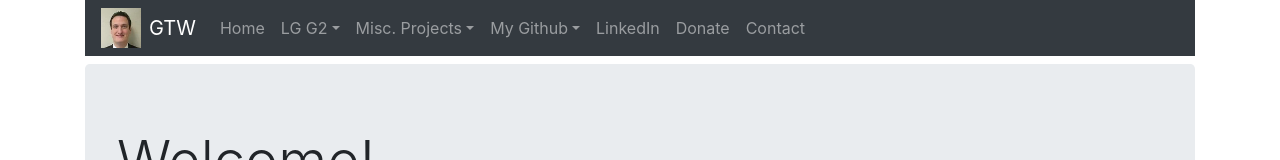
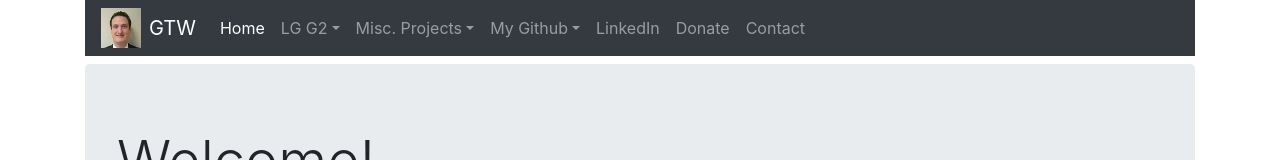
Before and after one commit to gregtwallace/gregtwallace.com, a Next.js app: page / in a window 1280 px wide. Shown: the top 160 px of the page. Built offline with nearby package versions, Linux system fonts and the light colour scheme.

Commit message:
Add active page logic

```diff
--- a/components/UI/Navbar/NavbarContent/NavDropdown/NavDropItem.js
+++ b/components/UI/Navbar/NavbarContent/NavDropdown/NavDropItem.js
@@ -1,9 +1,16 @@
 import Link from 'next/link';
+import { useRouter } from 'next/router';
 
 const NavDropItem = (props) => {
+  const router = useRouter();
+  const isActive = router.pathname === props.href;
+
   return (
     <Link href={props.href}>
-      <a className='dropdown-item' target={props.target}>
+      <a
+        className={`dropdown-item ${isActive ? 'active' : ''}`}
+        target={props.target}
+      >
         {props.children}
       </a>
     </Link>
--- a/components/UI/Navbar/NavbarContent/NavDropdown/NavDropdown.js
+++ b/components/UI/Navbar/NavbarContent/NavDropdown/NavDropdown.js
@@ -1,8 +1,13 @@
+import { useRouter } from 'next/router';
+
 const NavDropdown = (props) => {
+  const router = useRouter();
+  const isActive = router.pathname.startsWith(props.hrefParent);
+
   return (
     <li className='nav-item dropdown'>
       <a
-        className='nav-link dropdown-toggle'
+        className={`nav-link dropdown-toggle ${isActive ? 'active' : ''}`}
         href='#'
         role='button'
         data-toggle='dropdown'
--- a/components/UI/Navbar/NavbarContent/NavItem.js
+++ b/components/UI/Navbar/NavbarContent/NavItem.js
@@ -1,14 +1,21 @@
 import Link from 'next/link';
+import { useRouter } from 'next/router';
 
 const NavItem = (props) => {
+  const router = useRouter();
+  const isActive = router.pathname === props.href;
+
   return (
     <li className='nav-item'>
-    <Link href={props.href}>
-      <a className='nav-link' target={props.target}>
-        {props.children}
-      </a>
-    </Link>
-  </li>
+      <Link href={props.href}>
+        <a
+          className={`nav-link ${isActive ? 'active' : ''}`}
+          target={props.target}
+        >
+          {props.children}
+        </a>
+      </Link>
+    </li>
   );
 };
 
--- a/components/UI/Navbar/NavbarContent/NavbarContent.js
+++ b/components/UI/Navbar/NavbarContent/NavbarContent.js
@@ -9,7 +9,7 @@ const NavbarContent = () => {
       <ul className='navbar-nav mr-auto'>
         <NavItem href='/'>Home</NavItem>
 
-        <NavDropdown name='LG G2'>
+        <NavDropdown name='LG G2' hrefParent='/lg-g2'>
           <NavDropItem href='/lg-g2/g2-twrp'>
             TWRP w/ Thermal Control and F2FS
           </NavDropItem>
@@ -37,7 +37,7 @@ const NavbarContent = () => {
           <NavDropItem href='/lg-g2/aroma-binaries'>AROMA Binaries</NavDropItem>
         </NavDropdown>
 
-        <NavDropdown name='Misc. Projects'>
+        <NavDropdown name='Misc. Projects' hrefParent='/portfolio'>
           <NavDropItem href='/portfolio/tic-tac-toe'>Tic-Tac-Toe</NavDropItem>
         </NavDropdown>
 
```
Also changed, not shown: components/UI/Navbar/Navbar.js (+0 -7 lines).
